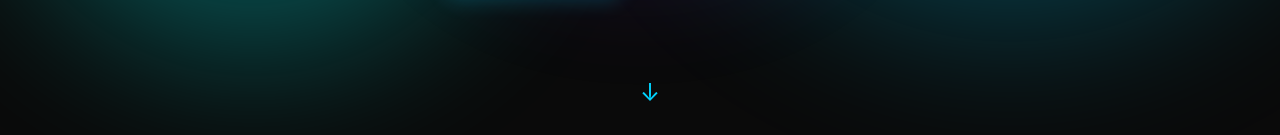
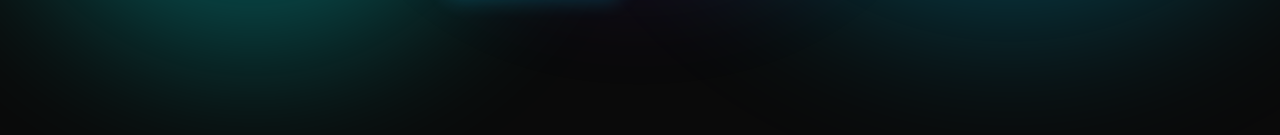
Before and after one commit to jzavala94/portafolio, a React (Vite) app in the folder portafolio/: page / in a window 1280 px wide. Shown: the part 665-800 px from the top of the page. Built offline with nearby package versions, Linux system fonts and the light colour scheme.

Commit message:
refactor: remove scroll indicator and update skills component with categories

```diff
--- a/portafolio/src/components/Contact/Contact.jsx
+++ b/portafolio/src/components/Contact/Contact.jsx
@@ -66,12 +66,6 @@ const Contact = () => {
       icon: FiLinkedin,
       url: 'https://linkedin.com/in/yourusername',
       color: '#0077B5',
-    },
-    {
-      name: 'Twitter',
-      icon: FiTwitter,
-      url: 'https://twitter.com/yourusername',
-      color: '#1DA1F2',
     },
     {
       name: 'Email',
--- a/portafolio/src/components/Hero/Hero.jsx
+++ b/portafolio/src/components/Hero/Hero.jsx
@@ -166,26 +166,7 @@ const Hero = () => {
         </motion.div>
       </div>
 
-      {/* Scroll Indicator */}
-      <motion.div
-        className={styles.scrollIndicator}
-        initial={{ opacity: 0, y: -20 }}
-        animate={{ opacity: 1, y: 0 }}
-        transition={{ delay: 1.5, duration: 0.5 }}
-      >
-        <motion.div
-          className={styles.scrollArrow}
-          animate={{ y: [0, 10, 0] }}
-          transition={{
-            duration: 1.5,
-            repeat: Infinity,
-            ease: 'easeInOut',
-          }}
-          aria-hidden="true"
-        >
-          ↓
-        </motion.div>
-      </motion.div>
+
     </section>
   );
 };
--- a/portafolio/src/components/Hero/Hero.module.css
+++ b/portafolio/src/components/Hero/Hero.module.css
@@ -245,18 +245,6 @@
   }
 }
 
-/* Scroll Indicator */
-.scrollIndicator {
-  position: absolute;
-  bottom: 2rem;
-  left: 50%;
-  transform: translateX(-50%);
-  z-index: 10;
-  color: var(--accent-blue);
-  font-size: 1.5rem;
-  opacity: 0.7;
-}
-
 .scrollArrow {
   display: block;
   cursor: pointer;
@@ -306,7 +294,4 @@
     font-size: 0.95rem;
   }
 
-  .scrollIndicator {
-    bottom: 1rem;
-  }
 }
--- a/portafolio/src/components/Skills/Skills.jsx
+++ b/portafolio/src/components/Skills/Skills.jsx
@@ -19,6 +19,7 @@ import {
   SiFirebase,
   SiNextdotjs,
   SiVite,
+  SiGraphql,
 } from 'react-icons/si';
 import styles from './Skills.module.css';
 
@@ -30,25 +31,27 @@ const Skills = () => {
   const ref = useRef(null);
   const isInView = useInView(ref, { once: true, margin: '-100px' });
 
-  // Skills data with icons
+  // Skills data with icons and categories
   const skills = [
-    { name: 'React', icon: SiReact, color: '#61DAFB' },
-    { name: 'Next.js', icon: SiNextdotjs, color: '#000000' },
-    { name: 'JavaScript', icon: SiJavascript, color: '#F7DF1E' },
-    { name: 'TypeScript', icon: SiTypescript, color: '#3178C6' },
-    { name: 'Node.js', icon: SiNodedotjs, color: '#339933' },
-    { name: 'Express', icon: SiExpress, color: '#000000' },
-    { name: 'MongoDB', icon: SiMongodb, color: '#47A248' },
-    { name: 'PostgreSQL', icon: SiPostgresql, color: '#4169E1' },
-    { name: 'Docker', icon: SiDocker, color: '#2496ED' },
-    { name: 'Git', icon: SiGit, color: '#F05032' },
-    { name: 'GitHub', icon: SiGithub, color: '#181717' },
-    { name: 'TailwindCSS', icon: SiTailwindcss, color: '#38B2AC' },
-    { name: 'HTML5', icon: SiHtml5, color: '#E34F26' },
-    { name: 'CSS3', icon: SiCss3, color: '#1572B6' },
-    { name: 'Python', icon: SiPython, color: '#3776AB' },
-    { name: 'Firebase', icon: SiFirebase, color: '#FFCA28' },
-    { name: 'Vite', icon: SiVite, color: '#646CFF' },
+    { name: 'React', icon: SiReact, color: '#61DAFB', category: 'Frontend' },
+    { name: 'Next.js', icon: SiNextdotjs, color: '#000000', category: 'Frontend' },
+    { name: 'JavaScript', icon: SiJavascript, color: '#F7DF1E', category: 'Frontend' },
+    { name: 'TypeScript', icon: SiTypescript, color: '#3178C6', category: 'Frontend' },
+    { name: 'Node.js', icon: SiNodedotjs, color: '#339933', category: 'Backend' },
+    { name: 'Express', icon: SiExpress, color: '#000000', category: 'Backend' },
+    { name: 'MongoDB', icon: SiMongodb, color: '#47A248', category: 'Backend' },
+    { name: 'PostgreSQL', icon: SiPostgresql, color: '#4169E1', category: 'Backend' },
+    { name: 'Docker', icon: SiDocker, color: '#2496ED', category: 'Herramientas' },
+    { name: 'Git', icon: SiGit, color: '#F05032', category: 'Herramientas' },
+    { name: 'GitHub', icon: SiGithub, color: '#181717', category: 'Herramientas' },
+    { name: 'TailwindCSS', icon: SiTailwindcss, color: '#38B2AC', category: 'Frontend' },
+    { name: 'HTML5', icon: SiHtml5, color: '#E34F26', category: 'Frontend' },
+    { name: 'CSS3', icon: SiCss3, color: '#1572B6', category: 'Frontend' },
+    { name: 'Python', icon: SiPython, color: '#3776AB', category: 'Backend' },
+    { name: 'Firebase', icon: SiFirebase, color: '#FFCA28', category: 'Backend' },
+    { name: 'Vite', icon: SiVite, color: '#646CFF', category: 'Herramientas' },
+    // Aprendiendo
+    { name: 'GraphQL', icon: SiGraphql, color: '#E10098', category: 'Aprendiendo' },
   ];
 
   // Animation variants
@@ -96,6 +99,17 @@ const Skills = () => {
     },
   };
 
+  // Group skills by category for sectioned display
+  const groupedSkills = skills.reduce((acc, s) => {
+    const cat = s.category || 'Herramientas';
+    if (!acc[cat]) acc[cat] = [];
+    acc[cat].push(s);
+    return acc;
+  }, {});
+
+  // Desired display order
+  const categoriesOrder = ['Frontend', 'Backend', 'Herramientas', 'Aprendiendo'];
+
   return (
     <section id="skills" className={styles.skills} ref={ref}>
       <div className={styles.container}>
@@ -117,12 +131,16 @@ const Skills = () => {
             <div className={styles.titleLine}></div>
           </motion.div>
 
-          {/* Skills Grid */}
-          <motion.div
-            className={styles.skillsGrid}
-            variants={containerVariants}
-          >
-            {skills.map((skill, index) => {
+          {/* Skills Categories */}
+          {categoriesOrder.map((category) =>
+            groupedSkills[category] ? (
+              <div key={category} className={styles.categorySection}>
+                <motion.h3 className={styles.categoryTitle} variants={itemVariants}>
+                  {category}
+                </motion.h3>
+
+                <motion.div className={styles.skillsGrid} variants={containerVariants}>
+                  {groupedSkills[category].map((skill) => {
                     const IconComponent = skill.icon;
                     return (
                       <motion.div
@@ -134,11 +152,7 @@ const Skills = () => {
                         animate={isInView ? 'visible' : 'hidden'}
                       >
                         <div className={styles.skillIcon}>
-                    <IconComponent
-                      size={48}
-                      color={skill.color}
-                      aria-hidden="true"
-                    />
+                          <IconComponent size={48} color={skill.color} aria-hidden="true" />
                           <div
                             className={styles.iconGlow}
                             style={{ '--icon-color': skill.color }}
@@ -149,6 +163,9 @@ const Skills = () => {
                     );
                   })}
                 </motion.div>
+              </div>
+            ) : null
+          )}
 
           {/* Additional Info */}
           <motion.p
--- a/portafolio/src/components/Skills/Skills.module.css
+++ b/portafolio/src/components/Skills/Skills.module.css
@@ -16,6 +16,20 @@
 
 .content {
   width: 100%;
+}
+
+.categorySection {
+  margin-bottom: 2rem;
+}
+
+.categoryTitle {
+  font-size: 1rem;
+  color: var(--text-primary);
+  font-weight: 600;
+  margin: 0 0 0.75rem 0;
+  display: flex;
+  align-items: center;
+  gap: 0.5rem;
 }
 
 /* Section Header */
```
Lines whose indentation alone changed are shown as unchanged.
